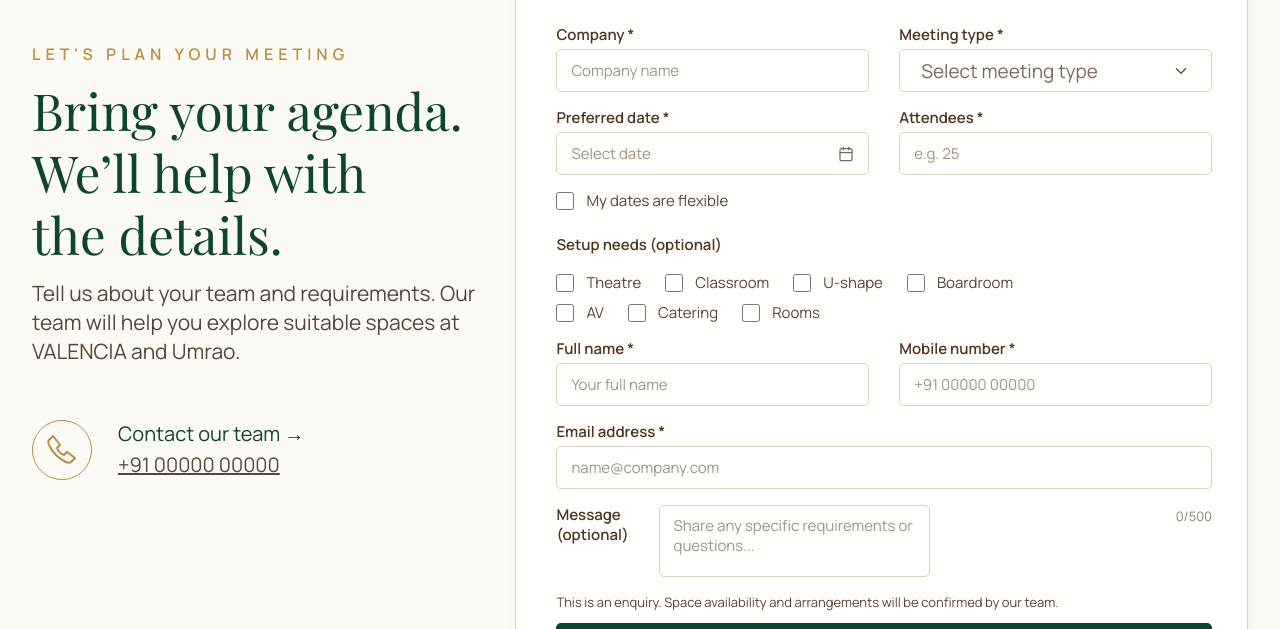
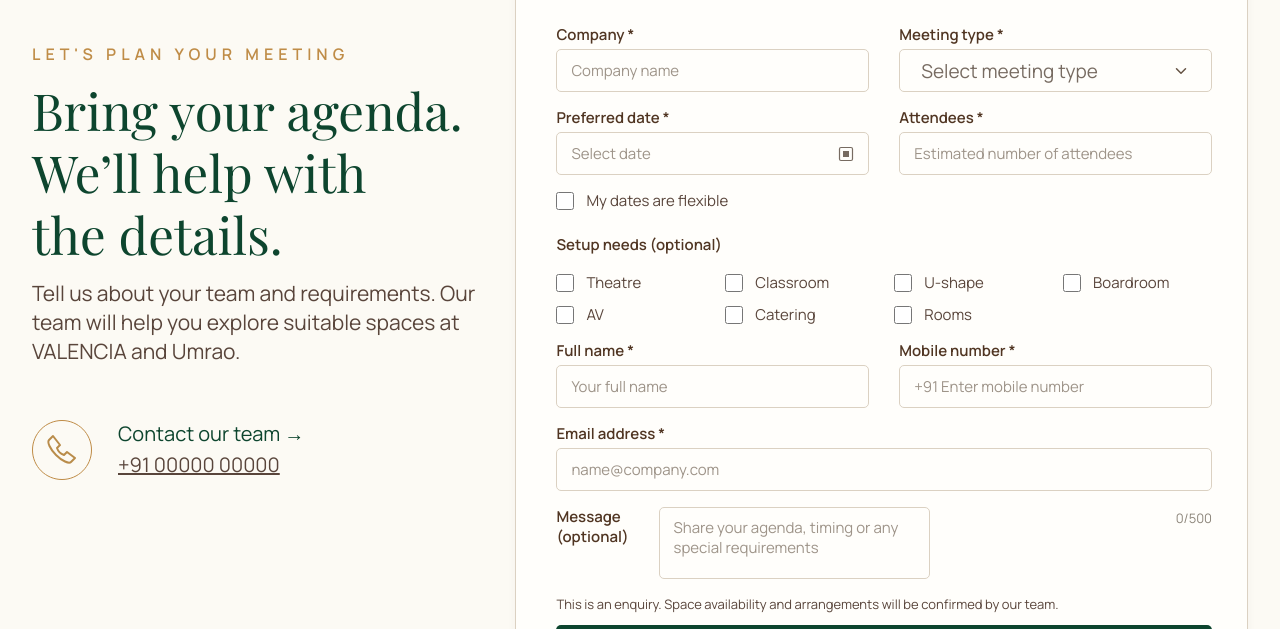
Before and after one commit to GrassFront/Valencia, a Next.js app in the folder frontend/: page /meetings in a window 1280 px wide. Shown: the part 3560-4189 px from the top of the page. Built offline with nearby package versions, Linux system fonts and the light colour scheme.

Commit message:
feat: add MeetingsEnquiry component and associated styles and icons

```diff
--- a/frontend/src/components/meetings/MeetingsEnquiry.jsx
+++ b/frontend/src/components/meetings/MeetingsEnquiry.jsx
@@ -17,8 +17,15 @@ const MEETING_TYPES = [
   "Team Offsite",
 ];
 
-const SETUP_CHOICES_ROW_1 = ["Theatre", "Classroom", "U-shape", "Boardroom"];
-const SETUP_CHOICES_ROW_2 = ["AV", "Catering", "Rooms"];
+const ALL_SETUP_CHOICES = [
+  "Theatre",
+  "Classroom",
+  "U-shape",
+  "Boardroom",
+  "AV",
+  "Catering",
+  "Rooms",
+];
 
 function formatDisplayDate(dateStr) {
   if (!dateStr) return "";
@@ -268,7 +275,7 @@ export default function MeetingsEnquiry() {
                     id="attendees"
                     type="text"
                     required
-                    placeholder="e.g. 25"
+                    placeholder="Estimated number of attendees"
                     value={formData.attendees}
                     onChange={(e) => handleInputChange("attendees", e.target.value)}
                     className="meetings-input"
@@ -293,24 +300,8 @@ export default function MeetingsEnquiry() {
               <div className="meetings-setup-grid">
                 <span className="meetings-setup-label">Setup needs (optional)</span>
 
-                {/* Choices Row 1 */}
-                <div className="meetings-setup-choices">
-                  {SETUP_CHOICES_ROW_1.map((choice) => (
-                    <label key={choice} className="meetings-checkbox-row">
-                      <input
-                        type="checkbox"
-                        checked={formData.setupNeeds.includes(choice)}
-                        onChange={() => handleSetupToggle(choice)}
-                        className="meetings-checkbox-input"
-                      />
-                      <span className="meetings-checkbox-label">{choice}</span>
-                    </label>
-                  ))}
-                </div>
-
-                {/* Choices Row 2 */}
-                <div className="meetings-setup-choices">
-                  {SETUP_CHOICES_ROW_2.map((choice) => (
+                <div className="meetings-setup-choices-grid">
+                  {ALL_SETUP_CHOICES.map((choice) => (
                     <label key={choice} className="meetings-checkbox-row">
                       <input
                         type="checkbox"
@@ -349,7 +340,7 @@ export default function MeetingsEnquiry() {
                     id="mobileNumber"
                     type="tel"
                     required
-                    placeholder="+91 00000 00000"
+                    placeholder="+91 Enter mobile number"
                     value={formData.mobileNumber}
                     onChange={(e) => handleInputChange("mobileNumber", e.target.value)}
                     className="meetings-input"
@@ -383,7 +374,7 @@ export default function MeetingsEnquiry() {
                 <textarea
                   id="message"
                   maxLength={500}
-                  placeholder="Share any specific requirements or questions..."
+                  placeholder="Share your agenda, timing or any special requirements"
                   value={formData.message}
                   onChange={(e) => handleInputChange("message", e.target.value)}
                   className="meetings-textarea"
--- a/frontend/src/components/meetings/MeetingsIcons.jsx
+++ b/frontend/src/components/meetings/MeetingsIcons.jsx
@@ -106,22 +106,17 @@ export function ArrowDownIcon({ className = "w-5 h-5", stroke = "currentColor" }
   );
 }
 
-export function CalendarIcon({ className = "w-5 h-5", stroke = "#776B61" }) {
+export function CalendarIcon({ className = "w-4 h-4", stroke = "#776B61" }) {
   return (
     <svg
-      viewBox="0 0 24 24"
+      viewBox="0 0 16 16"
       fill="none"
-      stroke={stroke}
-      strokeWidth="1.8"
-      strokeLinecap="round"
-      strokeLinejoin="round"
+      xmlns="http://www.w3.org/2000/svg"
       className={className}
       aria-hidden="true"
     >
-      <rect x="3" y="4" width="18" height="18" rx="2" ry="2" />
-      <line x1="16" y1="2" x2="16" y2="6" />
-      <line x1="8" y1="2" x2="8" y2="6" />
-      <line x1="3" y1="10" x2="21" y2="10" />
+      <rect x="1.5" y="1.5" width="13" height="13" rx="1.5" stroke={stroke} strokeWidth="1.2" />
+      <rect x="5" y="5" width="6" height="6" fill={stroke} />
     </svg>
   );
 }
--- a/frontend/src/styles/meetings/meetings.css
+++ b/frontend/src/styles/meetings/meetings.css
@@ -1205,6 +1205,20 @@
   margin-bottom: 16px;
 }
 
+.meetings-setup-choices-grid {
+  display: grid;
+  grid-template-columns: repeat(4, 1fr);
+  row-gap: 12px;
+  column-gap: 20px;
+  width: 100%;
+}
+
+@media (max-width: 640px) {
+  .meetings-setup-choices-grid {
+    grid-template-columns: repeat(2, 1fr);
+  }
+}
+
 .meetings-setup-choices {
   display: flex;
   flex-direction: row;
```
